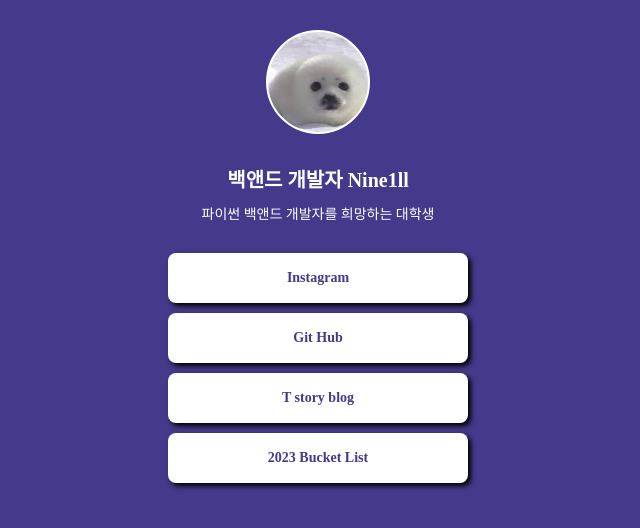
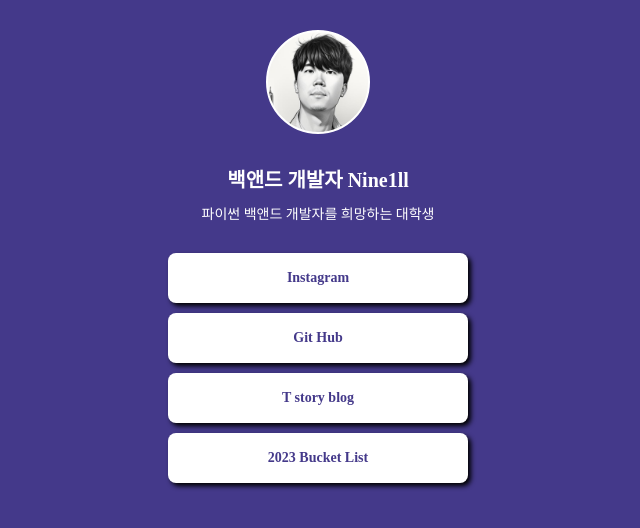
Before and after one commit to Nine1ll/profilepage, a plain HTML site: page index.html in a window 1280 px wide. Shown: the whole page, without its empty margins (322-962 px from the left). Drawn offline with Linux system fonts and the light colour scheme; a web font is replaced by a local one.

Commit message:
Update styles.css

```diff
--- a/styles.css
+++ b/styles.css
@@ -15,7 +15,7 @@ body {
     border-radius: 100%;
     border: 2px solid white;
 
-    background-image: url('물범.jpeg');
+    background-image: url('profile.jpeg');
     background-position: center;
     background-size: cover;
 }
```
